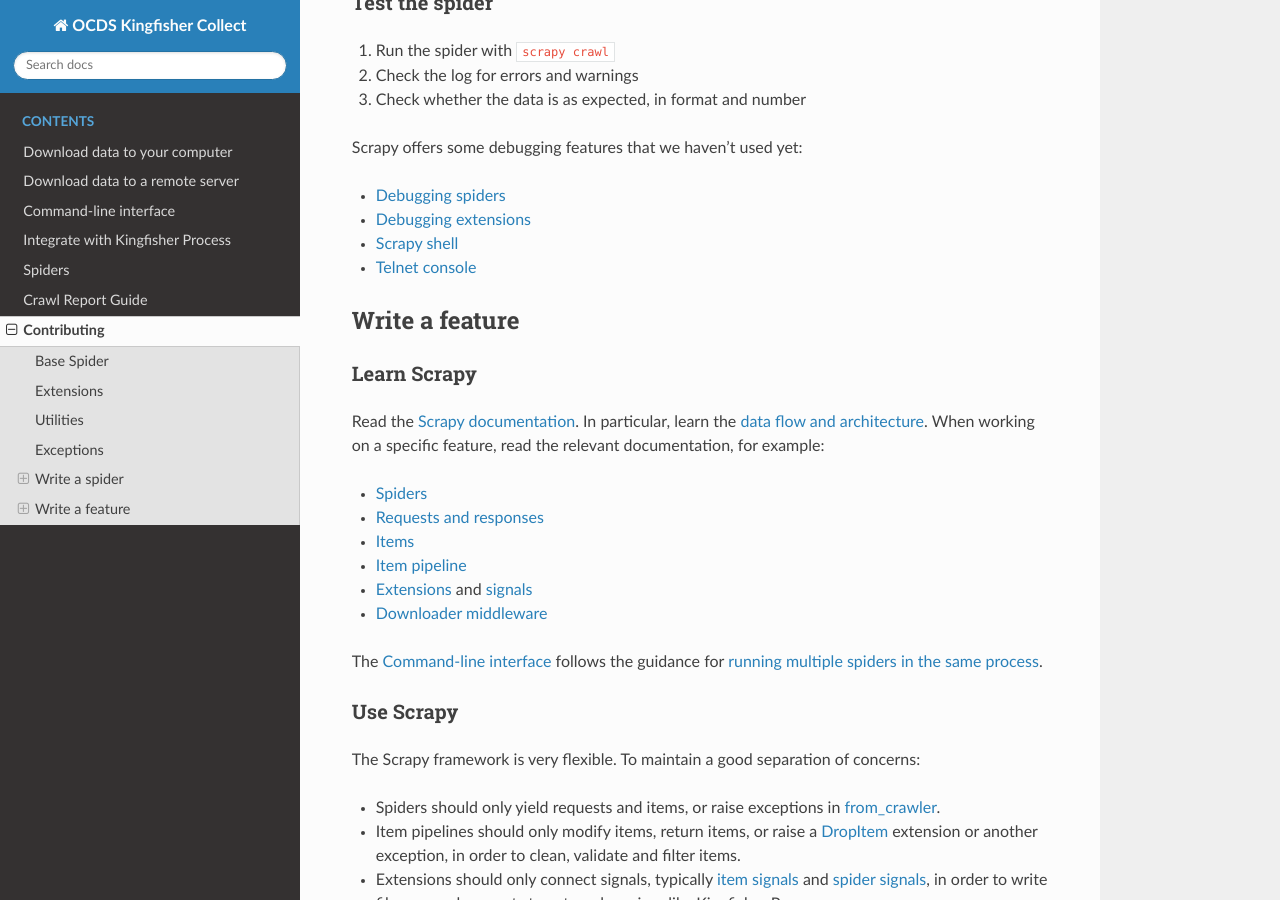
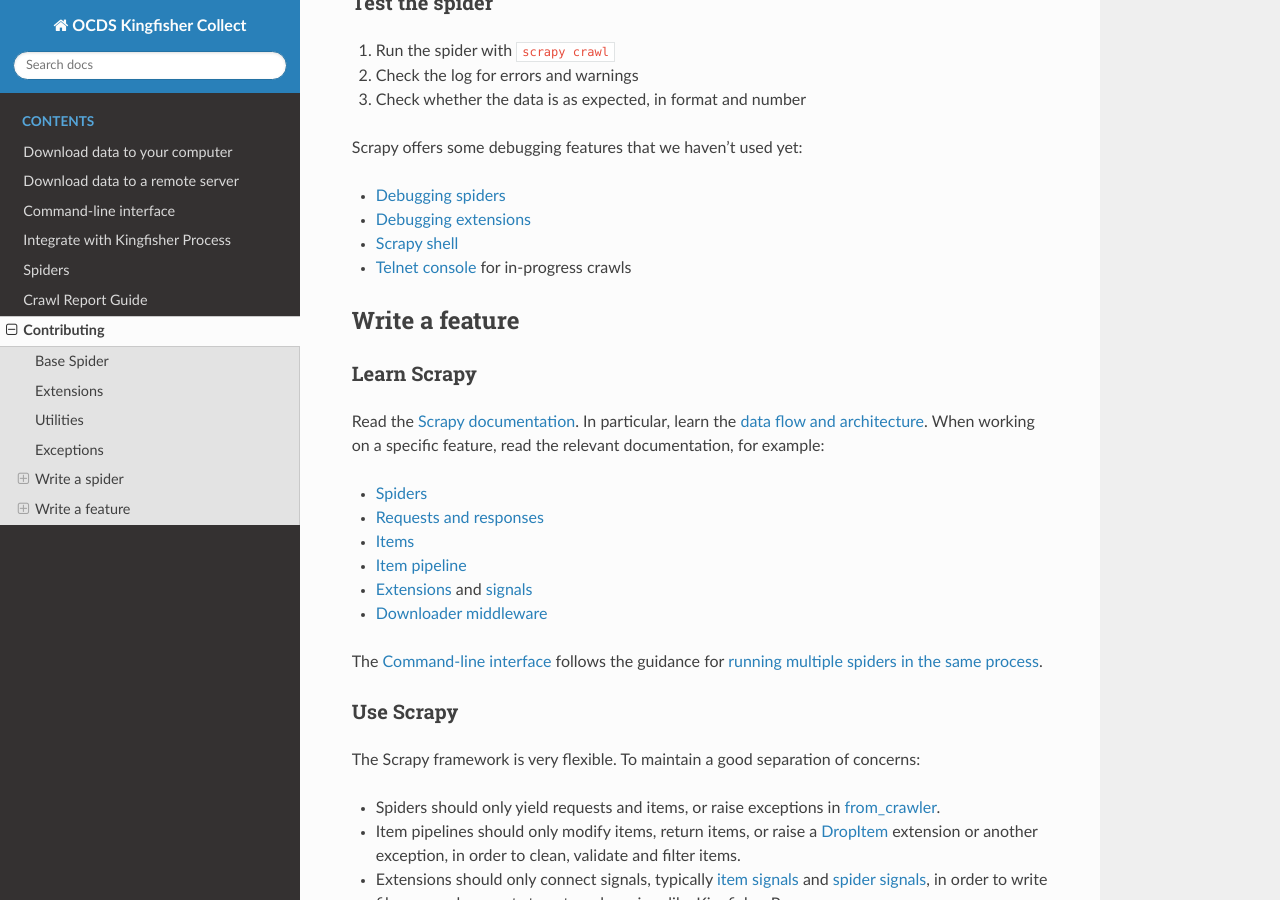
Before and after one commit to open-contracting/kingfisher-collect, a Sphinx documentation site: the page built from docs/contributing/index.rst, in a window 1280 px wide and 900 px high, scrolled down 1299 px. Built offline with Sphinx 7.4.7 and the Read the Docs theme 2.0.0, drawn with Linux system fonts in a browser that asks for light colours; cross-references to code outside the pages are shown as plain code.

Commit message:
Mention use case for telnet console, #268

```diff
--- a/docs/contributing/index.rst
+++ b/docs/contributing/index.rst
@@ -54,7 +54,7 @@ Scrapy offers some debugging features that we haven't used yet:
 -  `Debugging spiders <https://docs.scrapy.org/en/latest/topics/debug.html>`__
 -  `Debugging extensions <https://docs.scrapy.org/en/latest/topics/extensions.html#debugging-extensions>`__
 -  `Scrapy shell <https://docs.scrapy.org/en/latest/topics/shell.html>`__
--  `Telnet console <https://docs.scrapy.org/en/latest/topics/telnetconsole.html>`__
+-  `Telnet console <https://docs.scrapy.org/en/latest/topics/telnetconsole.html>`__ for in-progress crawls
 
 Write a feature
 ---------------
```
